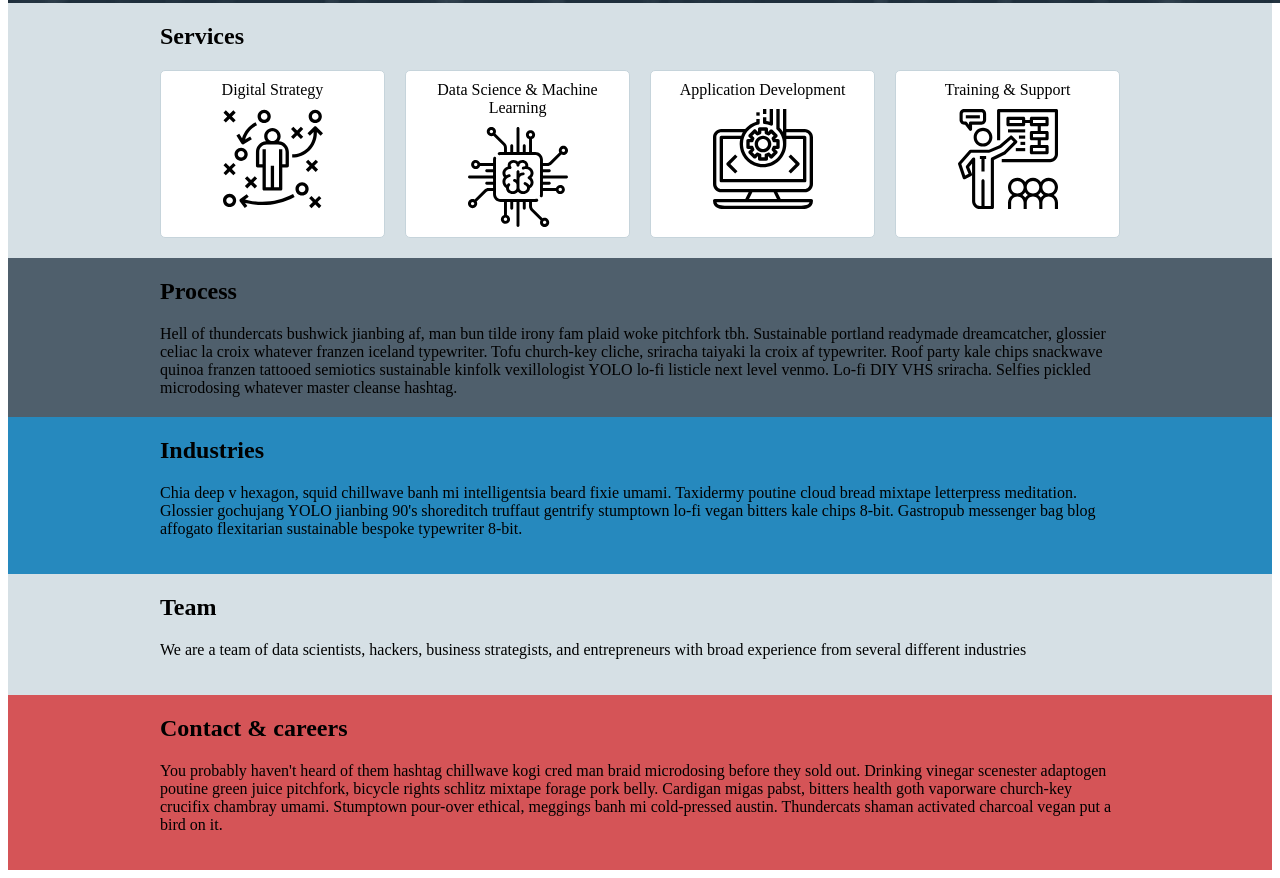
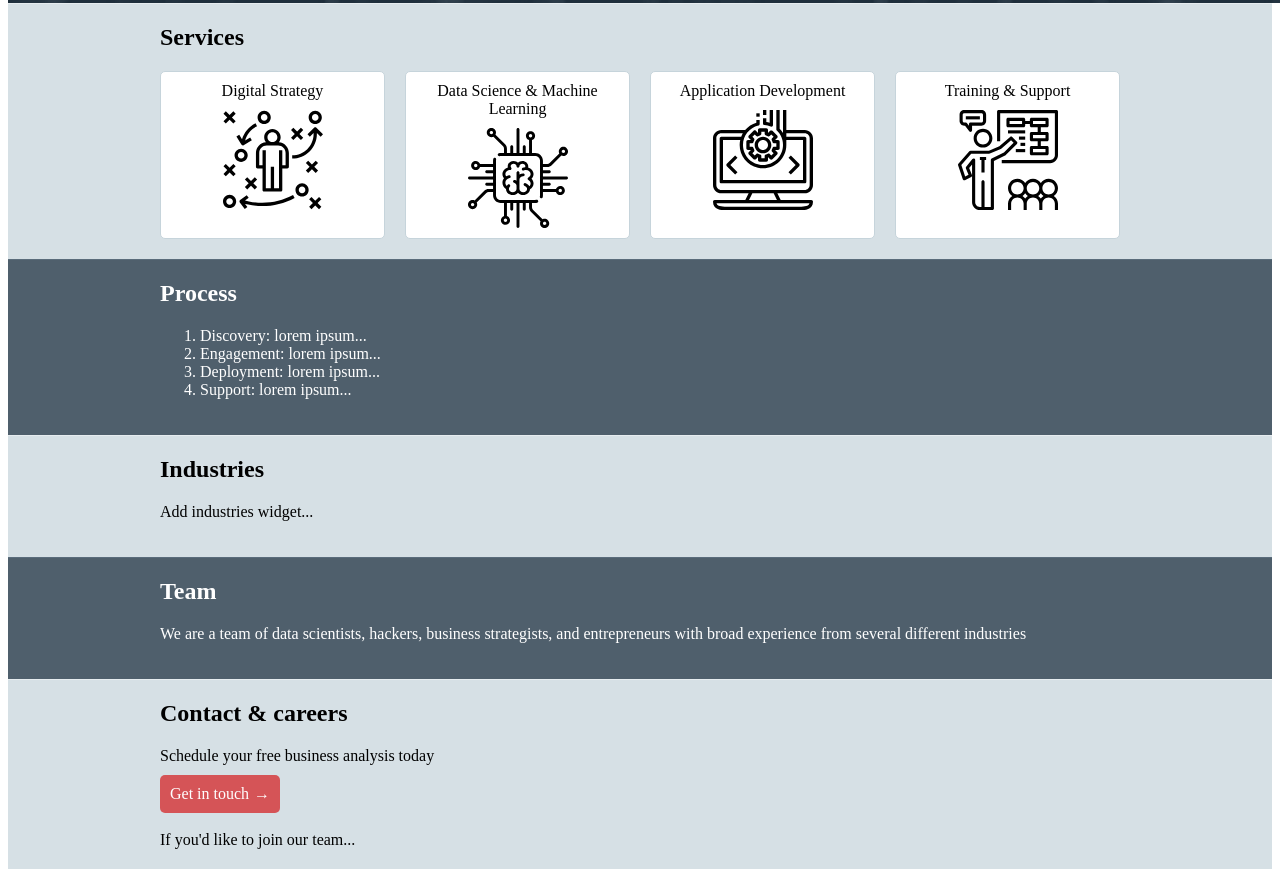
Before and after one commit to andwilson/acclimate.io, a Gatsby site: page / in a window 1280 px wide. Shown: the part 740-1618 px from the top of the page. Built offline with nearby package versions, Linux system fonts and the light colour scheme; Gatsby itself is replaced by a stand-in of ours.

Commit message:
Added sections to homepage, but need to still design them properly and add copy

```diff
--- a/src/pages/index.js
+++ b/src/pages/index.js
@@ -68,6 +68,7 @@ const SectionWrapper = styled.div.attrs({
   background: props => props.background || colors.light
 })`
   background: ${props => props.background};
+  border-top: 1px solid ${props => lighten(0.05, props.background)};
   > div {
     max-width: 960px;
     margin: auto;
@@ -106,6 +107,16 @@ const Services = styled.div`
   }
 `;
 
+const LightText = styled.div`
+  color: #ffffff;
+  > h1,
+  h2,
+  h3,
+  h4 {
+    color: #ffffff;
+  }
+`;
+
 export default ({ data }) => (
   <div>
     <Helmet>
@@ -117,8 +128,8 @@ export default ({ data }) => (
           Make <span>intelligent</span> business decisions
         </h1>
         <h3>
-          Acclimate Consulting drives ROI in your business with the latest data
-          driven technology
+          Acclimate Consulting drives ROI in your business with the latest
+          technologies
         </h3>
         <CallToAction to="/contact">Get in touch</CallToAction>
       </div>
@@ -147,52 +158,40 @@ export default ({ data }) => (
       </div>
     </SectionWrapper>
     <SectionWrapper background={colors.dark}>
-      <div>
+      <LightText>
         <h2>Process</h2>
-        Hell of thundercats bushwick jianbing af, man bun tilde irony fam plaid
-        woke pitchfork tbh. Sustainable portland readymade dreamcatcher,
-        glossier celiac la croix whatever franzen iceland typewriter. Tofu
-        church-key cliche, sriracha taiyaki la croix af typewriter. Roof party
-        kale chips snackwave quinoa franzen tattooed semiotics sustainable
-        kinfolk vexillologist YOLO lo-fi listicle next level venmo. Lo-fi DIY
-        VHS sriracha. Selfies pickled microdosing whatever master cleanse
-        hashtag.
-      </div>
+        <ol>
+          <li>Discovery: lorem ipsum...</li>
+          <li>Engagement: lorem ipsum...</li>
+          <li>Deployment: lorem ipsum...</li>
+          <li>Support: lorem ipsum...</li>
+        </ol>
+      </LightText>
     </SectionWrapper>
-    <SectionWrapper background={colors.primary}>
+    <SectionWrapper background={colors.light}>
       <div>
         <h2>Industries</h2>
         <p>
-          Chia deep v hexagon, squid chillwave banh mi intelligentsia beard
-          fixie umami. Taxidermy poutine cloud bread mixtape letterpress
-          meditation. Glossier gochujang YOLO jianbing 90's shoreditch truffaut
-          gentrify stumptown lo-fi vegan bitters kale chips 8-bit. Gastropub
-          messenger bag blog affogato flexitarian sustainable bespoke typewriter
-          8-bit.
+          Add industries widget...
         </p>
       </div>
     </SectionWrapper>
-    <SectionWrapper background={colors.light}>
-      <div>
+    <SectionWrapper background={colors.dark}>
+      <LightText>
         <h2>Team</h2>
         <p>
           We are a team of data scientists, hackers, business strategists, and
           entrepreneurs with broad experience from several different industries
         </p>
-      </div>
+      </LightText>
     </SectionWrapper>
-    <SectionWrapper background={colors.secondary}>
+    <SectionWrapper background={colors.light}>
       <div>
         <h2>Contact & careers</h2>
-        <p>
-          You probably haven't heard of them hashtag chillwave kogi cred man
-          braid microdosing before they sold out. Drinking vinegar scenester
-          adaptogen poutine green juice pitchfork, bicycle rights schlitz
-          mixtape forage pork belly. Cardigan migas pabst, bitters health goth
-          vaporware church-key crucifix chambray umami. Stumptown pour-over
-          ethical, meggings banh mi cold-pressed austin. Thundercats shaman
-          activated charcoal vegan put a bird on it.
-        </p>
+        Schedule your free business analysis today<br />
+        <CallToAction to="/contact">Get in touch</CallToAction>
+        <br /><br />
+        If you'd like to join our team...
       </div>
     </SectionWrapper>
   </div>
```
